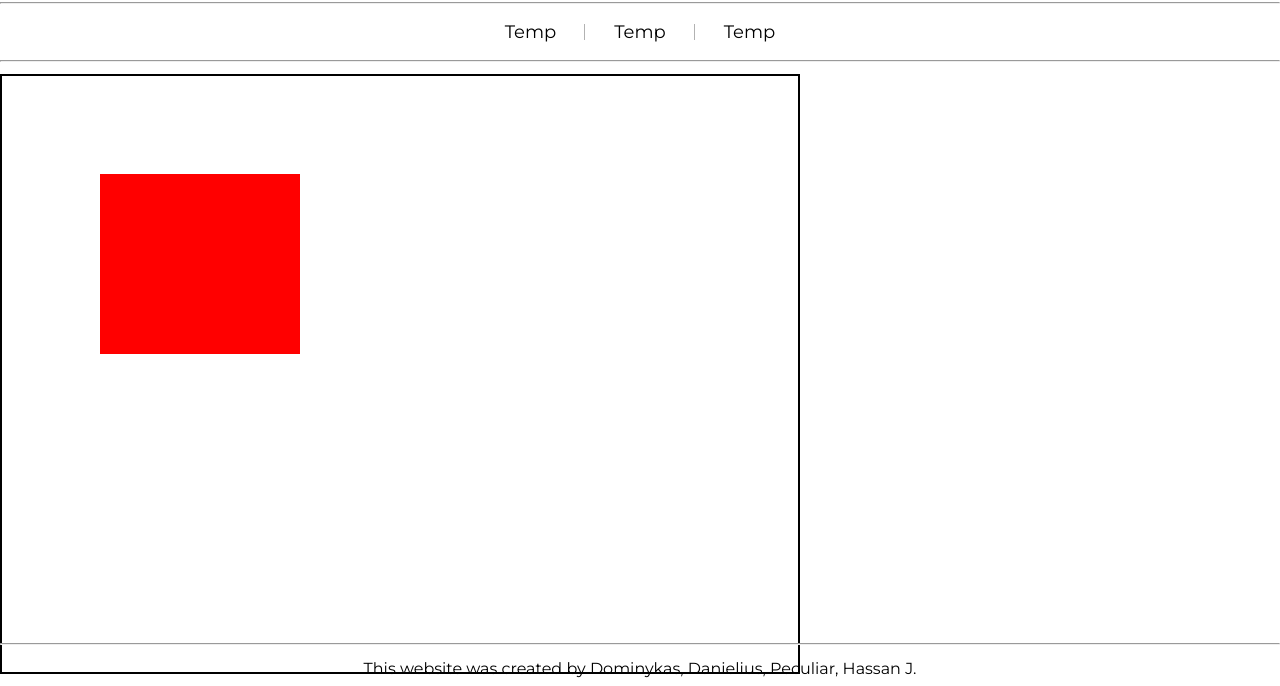
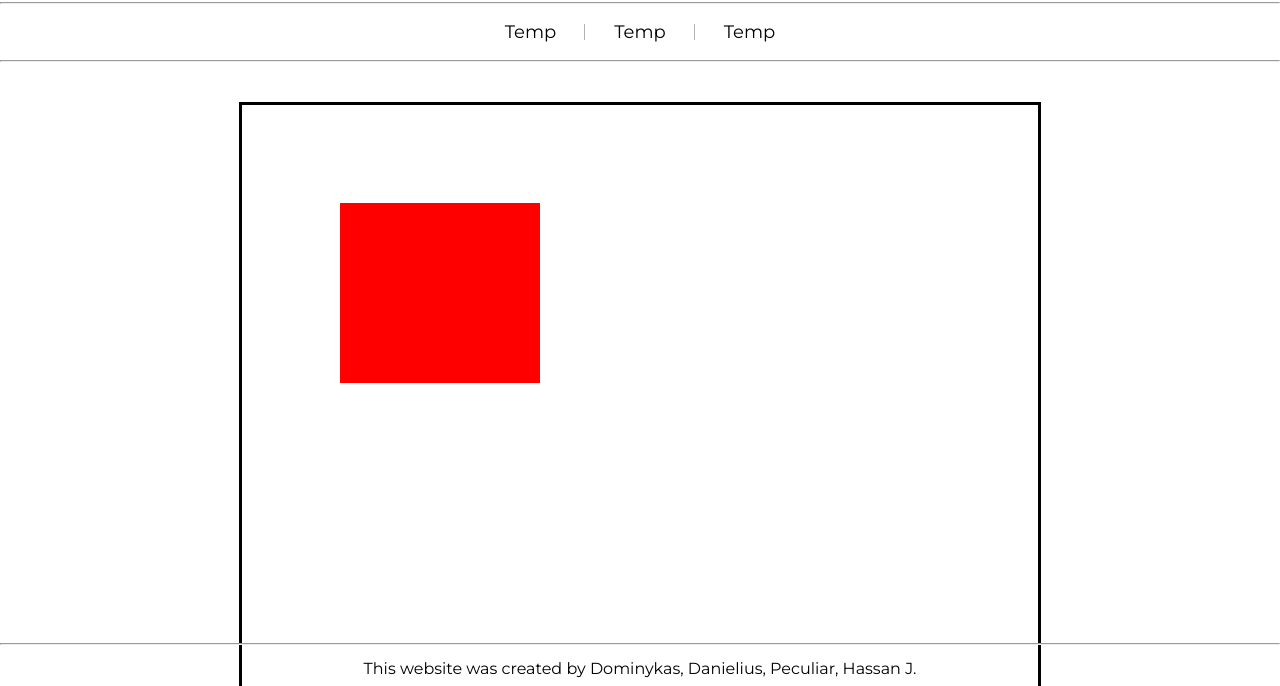
Before and after one commit to h-i-d-d-e-n/Internet-Technologies-Project, a plain HTML site: page client/html/index.html in a window 1280 px wide. Shown: the part 63-749 px from the top of the page. Drawn offline with Linux system fonts and the light colour scheme.

Commit message:
Refactor CSS and add game container styles
Added styles for game container and canvas.

```diff
--- a/client/css/index.css
+++ b/client/css/index.css
@@ -73,6 +73,20 @@ body {
 
 /* ----------------------------------------- */
 
+#game-container {
+  display: flex;
+  justify-content: center;
+  align-items: center;
+
+  margin-top: 40px;
+}
+
+#gameCanvas {
+  border: 1px solid black;
+}
+
+/* ----------------------------------------- */
+
 #footer {
   position: fixed;
   bottom: 0;
```
